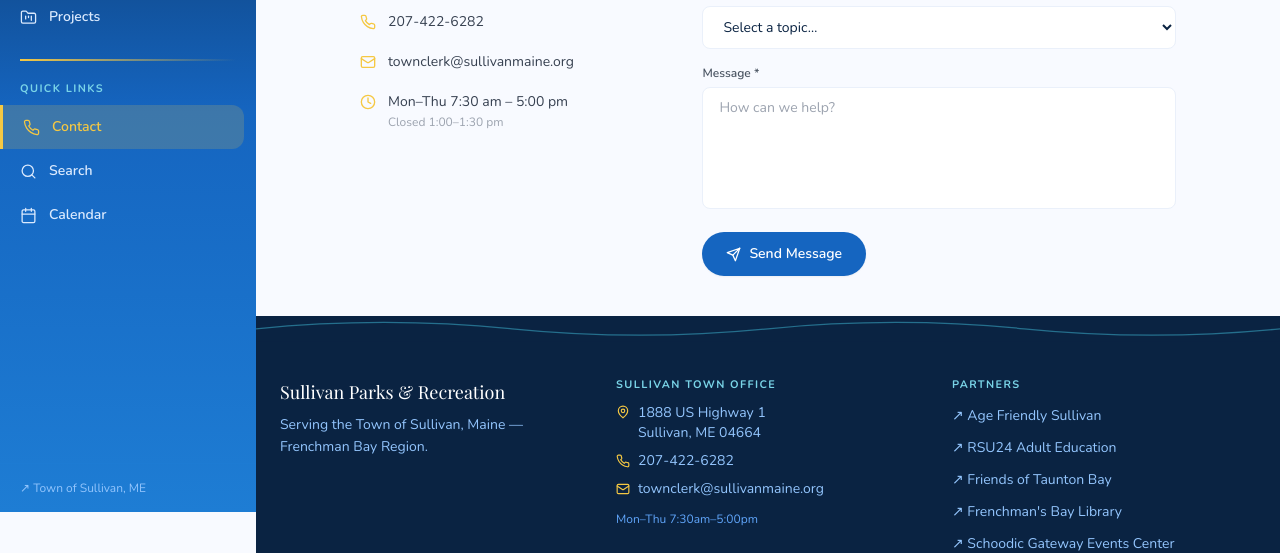
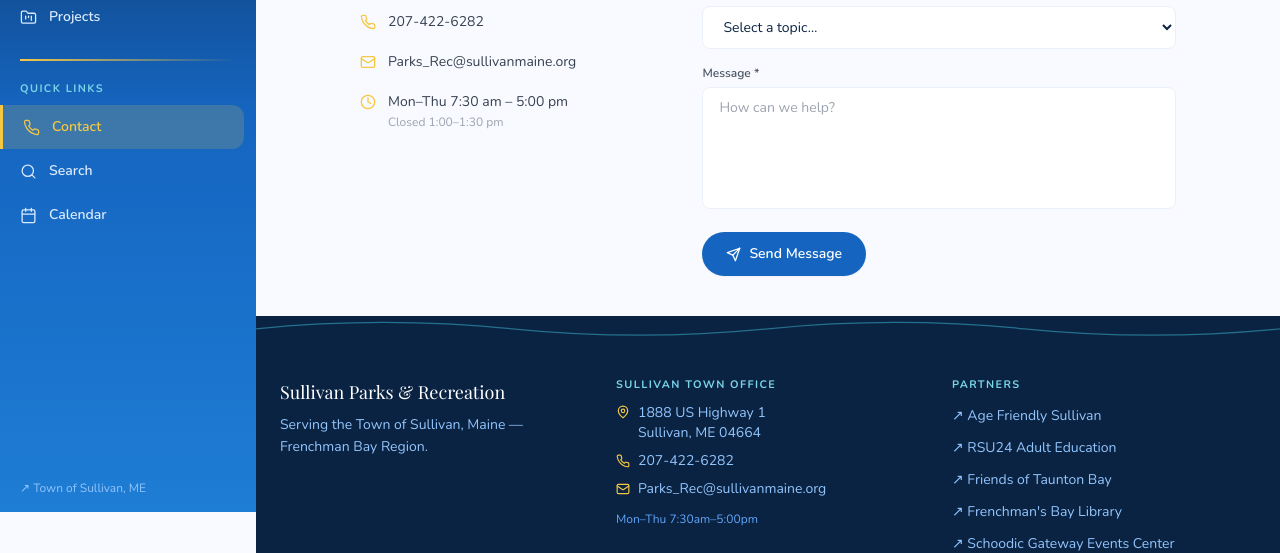
Before and after one commit to acadiagit/sullivan-parks-rec, a Next.js app: page /contact in a window 1280 px wide. Shown: the part 288-841 px from the top of the page. Built offline with nearby package versions, Linux system fonts and the light colour scheme.

Commit message:
update contact email to Parks_Rec@sullivanmaine.org

```diff
--- a/src/app/contact/page.js
+++ b/src/app/contact/page.js
@@ -17,7 +17,7 @@
             <a href="tel:+12074226282" className="hover:text-[#1565C0]">207-422-6282</a>
           </div>
           <div className="flex items-center gap-3"><Mail size={16} className="text-[#F5C843] shrink-0"/>
-            <a href="mailto:townclerk@sullivanmaine.org" className="hover:text-[#1565C0]">townclerk@sullivanmaine.org</a>
+            <a href="mailto:Parks_Rec@sullivanmaine.org" className="hover:text-[#1565C0]">Parks_Rec@sullivanmaine.org</a>
           </div>
           <div className="flex items-start gap-3"><Clock size={16} className="text-[#F5C843] mt-0.5 shrink-0"/>
             <span>Mon–Thu 7:30 am – 5:00 pm<br/><span className="text-xs text-gray-400">Closed 1:00–1:30 pm</span></span>
--- a/src/components/Footer.js
+++ b/src/components/Footer.js
@@ -56,8 +56,8 @@
             </div>
             <div className="flex items-center gap-2">
               <Mail size={14} className="shrink-0 text-[#F5C843]"/>
-              <a href="mailto:townclerk@sullivanmaine.org" className="hover:text-white transition-colors">
-                townclerk@sullivanmaine.org
+              <a href="mailto:Parks_Rec@sullivanmaine.org" className="hover:text-white transition-colors">
+                Parks_Rec@sullivanmaine.org
               </a>
             </div>
           </address>
```
